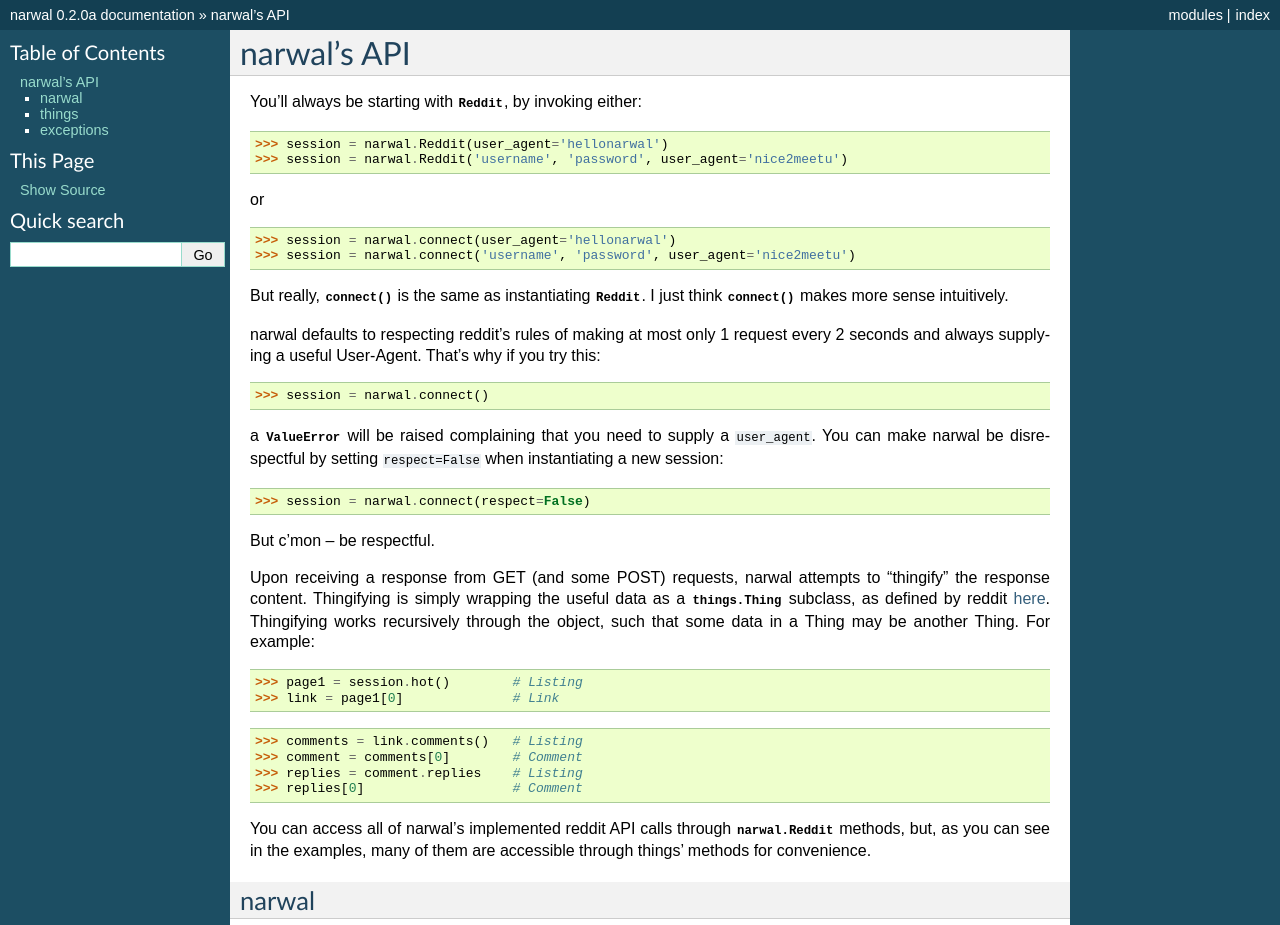
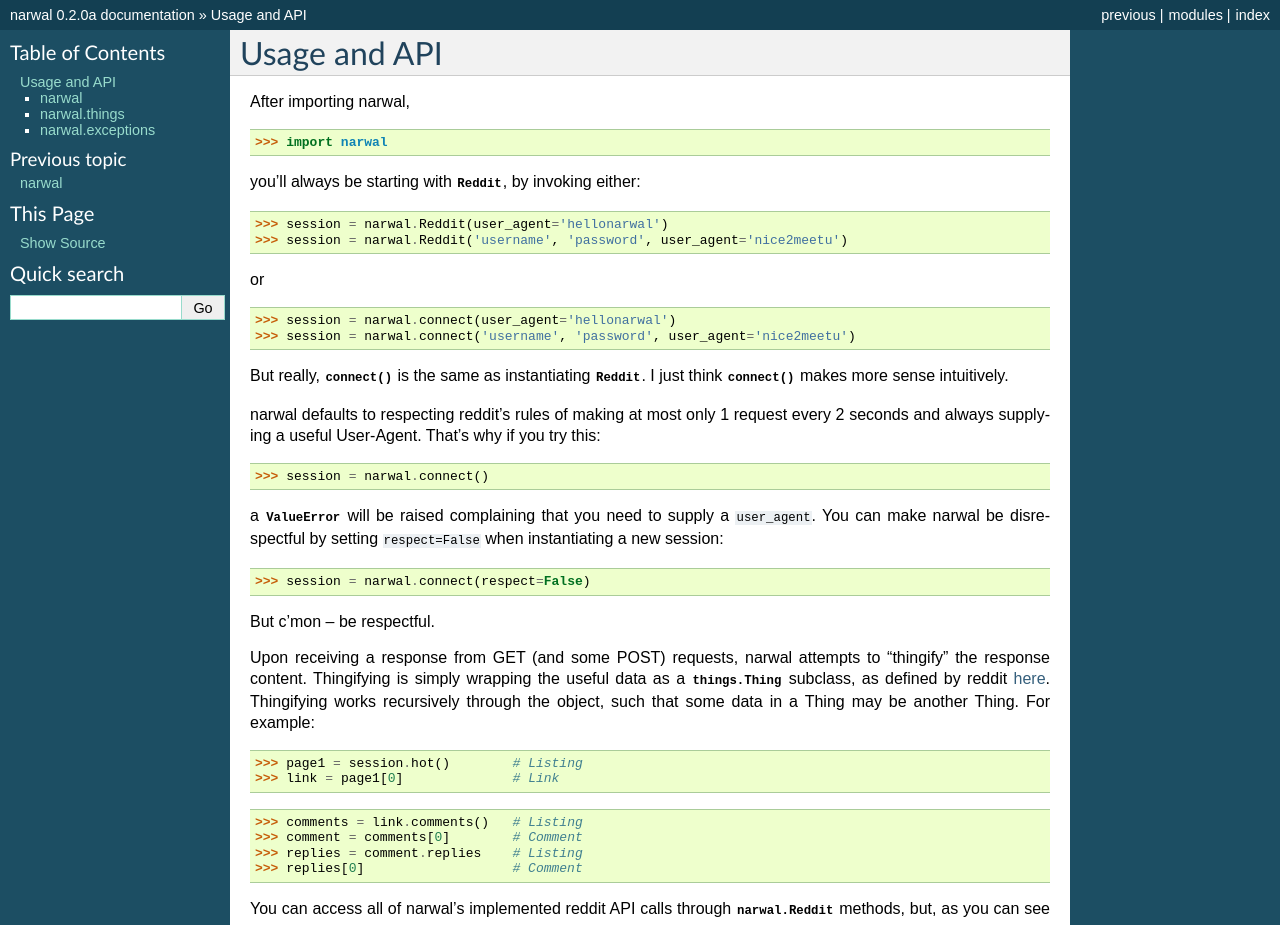
Before and after one commit to larryng/narwal, a Sphinx documentation site: the page built from docs/api.rst, in a window 1280 px wide and 1400 px high, cut to the strip 0-925 px from the top of the window. Built offline with Sphinx 7.4.7, drawn with Linux system fonts in a browser that asks for light colours; pages that are not in the unit, such as notebooks, are missing from menus; some of the changed text lies outside the part shown.

Commit message:
reorganized source and updated docs

```diff
--- a/docs/api.rst
+++ b/docs/api.rst
@@ -1,12 +1,14 @@
 .. _api:
 
-narwal's API
-============
-
-.. module:: narwal
+Usage and API
+=============
 
 
-You'll always be starting with :class:`Reddit`, by invoking either: ::
+After importing narwal, ::
+
+    >>> import narwal
+
+you'll always be starting with :class:`Reddit`, by invoking either: ::
 
     >>> session = narwal.Reddit(user_agent='hellonarwal')
     >>> session = narwal.Reddit('username', 'password', user_agent='nice2meetu')
@@ -58,21 +60,25 @@
 narwal
 ------
 
+.. module:: narwal
+
 .. autofunction:: connect
 
 .. autoclass:: Reddit
    :members:
 
 
-things
-------
+narwal.things
+-------------
 
 .. automodule:: narwal.things
    :members:
+   :show-inheritance:
 
 
-exceptions
-----------
+narwal.exceptions
+-----------------
 
 .. automodule:: narwal.exceptions
    :members:
+   :show-inheritance:
--- a/docs/conf.py
+++ b/docs/conf.py
@@ -240,3 +240,6 @@
 
 # How to display URL addresses: 'footnote', 'no', or 'inline'.
 #texinfo_show_urls = 'footnote'
+
+# -- Options for Autodoc ------------------------------------------------------
+autodoc_member_order = 'bysource'
```
Also changed, not shown: HISTORY.rst (+4 -4 lines), docs/index.rst (+10 -6 lines), 2 other files.
